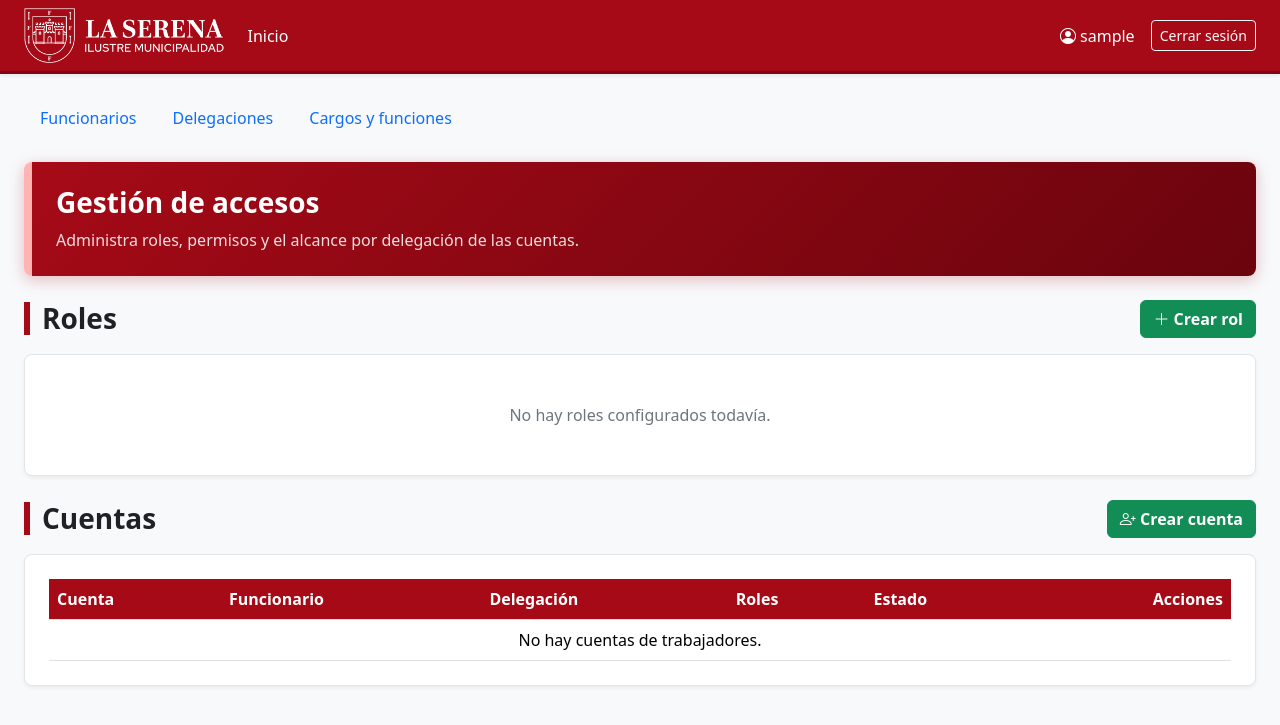
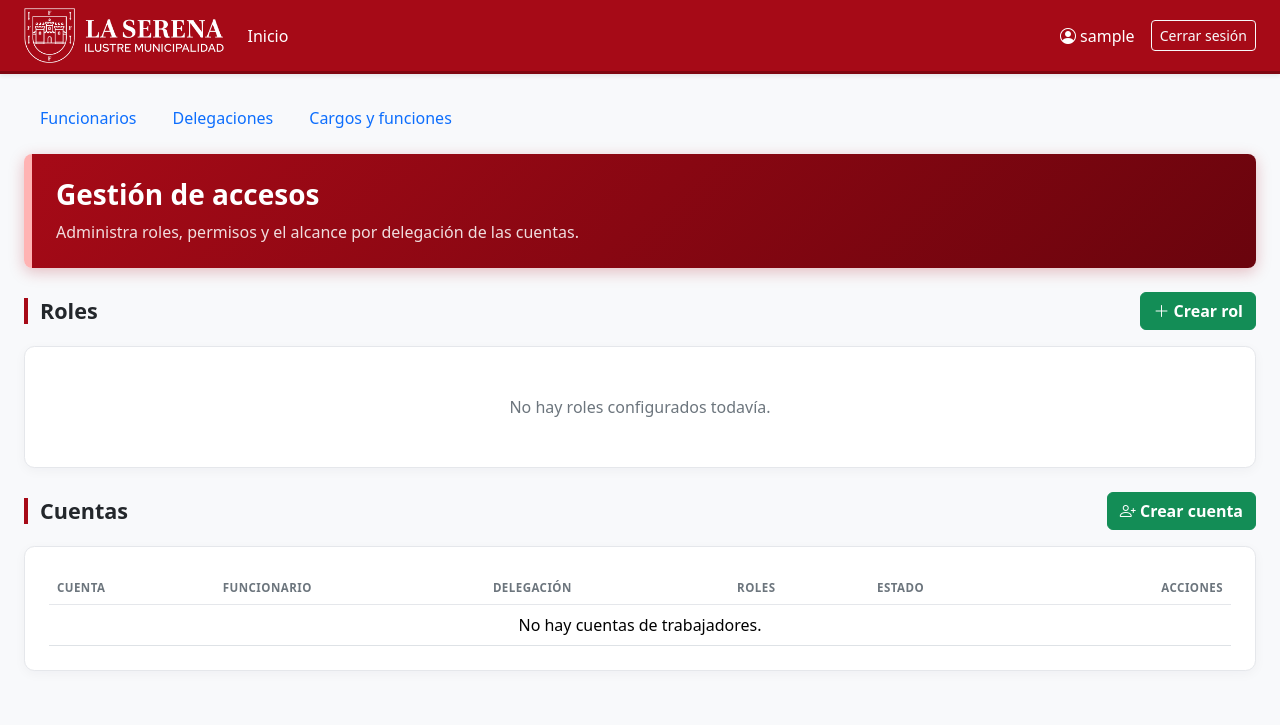
Before and after one commit to Franxescoo/Proyecto_Muni, a Django app: page /accounts/manage/ in a window 1280 px wide. Shown: the top 725 px of the page. Run offline with Django 5.2, Linux system fonts and the light colour scheme; the visitor is signed in with stand-in values (Sample User, id 1); data comes from the database, SQL or seed files in the repository.

Commit message:
Mejora visual compartida de templates de organización

```diff
--- a/templates/organization/base.html
+++ b/templates/organization/base.html
@@ -6,75 +6,96 @@
 <style>
     :root {
         --organization-brand: #a60a17;
-        --organization-brand-dark: #800711;
+        --organization-brand-dark: #760710;
         --organization-success: #138d56;
     }
 
+    .organization-shell { max-width: 1480px; margin: 0 auto; padding-bottom: 1rem; }
+    .organization-hero {
+        background: linear-gradient(135deg, #a60a17, #760710);
+        color: #fff;
+        border-radius: .65rem;
+        padding: 1.5rem 1.75rem;
+        box-shadow: 0 6px 18px rgba(166, 10, 23, .18);
+    }
+    .organization-hero h1 { font-size: clamp(1.35rem, 2vw, 1.85rem); }
+    .organization-hero p { color: rgba(255,255,255,.8); }
     .organization-title {
-        border-left: 6px solid var(--organization-brand);
-        color: #202124;
-        font-size: 1.75rem;
+        border-left: 4px solid var(--organization-brand);
+        color: #23272b;
+        font-size: 1.35rem;
         font-weight: 700;
         padding-left: .75rem;
     }
-
-    .organization-card {
+    .organization-card, .section-card {
         background: #fff;
-        border: 1px solid #e2e6ea;
-        border-radius: .5rem;
-        box-shadow: 0 .125rem .25rem rgba(0, 0, 0, .06);
+        border: 1px solid #e5e7eb;
+        border-radius: .65rem;
+        box-shadow: 0 3px 12px rgba(24, 33, 44, .04);
+        overflow: hidden;
     }
-
     .organization-card .card-header {
-        background: var(--organization-brand);
+        background: linear-gradient(135deg, #a60a17, #760710);
         color: #fff;
         font-weight: 600;
+        border-bottom: 0;
     }
-
     .btn-organization {
         background: var(--organization-brand);
         border-color: var(--organization-brand);
         color: #fff;
     }
-
-    .btn-organization:hover,
-    .btn-organization:focus {
+    .btn-organization:hover, .btn-organization:focus {
         background: var(--organization-brand-dark);
         border-color: var(--organization-brand-dark);
         color: #fff;
     }
-
     .btn-organization-success {
         background: var(--organization-success);
         border-color: var(--organization-success);
         color: #fff;
     }
-
-    .btn-organization-success:hover,
-    .btn-organization-success:focus {
+    .btn-organization-success:hover, .btn-organization-success:focus {
         background: #0e7044;
         border-color: #0e7044;
         color: #fff;
     }
-
     .organization-table thead th {
-        background: var(--organization-brand);
-        color: #fff;
+        color: #6c757d;
+        font-size: .72rem;
+        letter-spacing: .04em;
+        text-transform: uppercase;
+        white-space: nowrap;
+        vertical-align: middle;
+        border-bottom-color: #e5e7eb;
+    }
+    .organization-table tbody td { vertical-align: middle; }
+    .organization-empty { color: #6c757d; padding: 3rem 1rem; text-align: center; }
+    .organization-filter-label {
+        color: #56616b;
+        font-size: .78rem;
         font-weight: 600;
-        vertical-align: middle;
-        white-space: nowrap;
+        margin-bottom: .35rem;
     }
-
-    .organization-empty {
-        color: #6c757d;
-        padding: 3rem 1rem;
-        text-align: center;
+    .organization-form .form-label { font-weight: 600; color: #374151; }
+    .organization-form input:not([type="checkbox"]):not([type="radio"]),
+    .organization-form select, .organization-form textarea {
+        border-color: #d9dee5;
+        border-radius: .5rem;
+        padding: .65rem .75rem;
     }
+    .organization-form input:focus, .organization-form select:focus, .organization-form textarea:focus {
+        border-color: #c56b73;
+        box-shadow: 0 0 0 .2rem rgba(166, 10, 23, .1);
+    }
+    .role-card { height: 100%; }
+    .role-card.global-role { background: #fff7f7; border-color: #f1c7cb; }
+    .role-scope { color: #6c757d; font-size: .9rem; }
 </style>
 {% endblock %}
 
 {% block submenu %}
-<ul class="nav nav-pills mb-4 gap-1">
+<ul class="nav nav-pills mb-3 gap-1">
     {% if perms.organization.view_employee %}
     <li class="nav-item"><a class="nav-link" href="{% url 'organization:employee_list' %}">Funcionarios</a></li>
     {% endif %}
```
